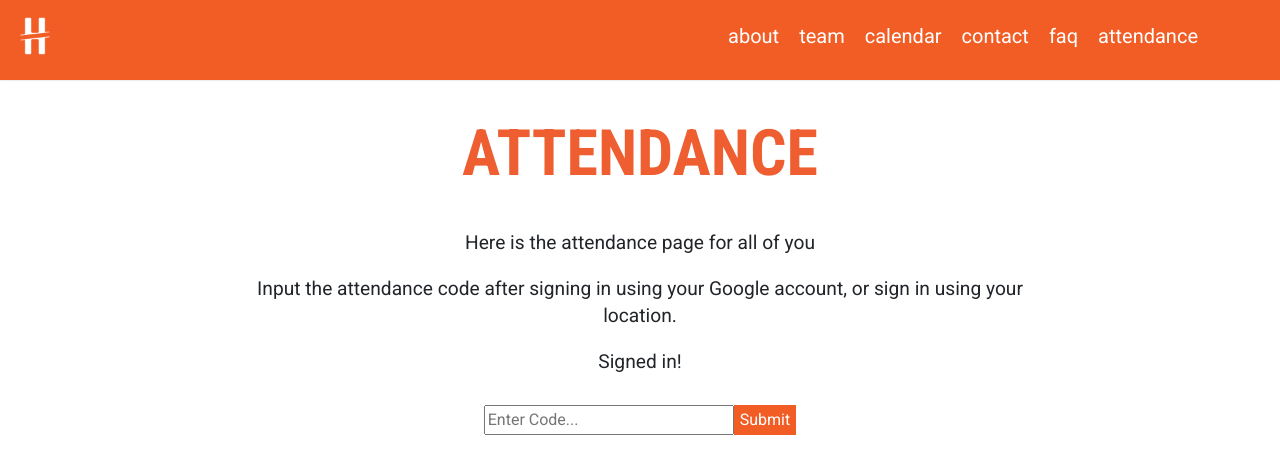
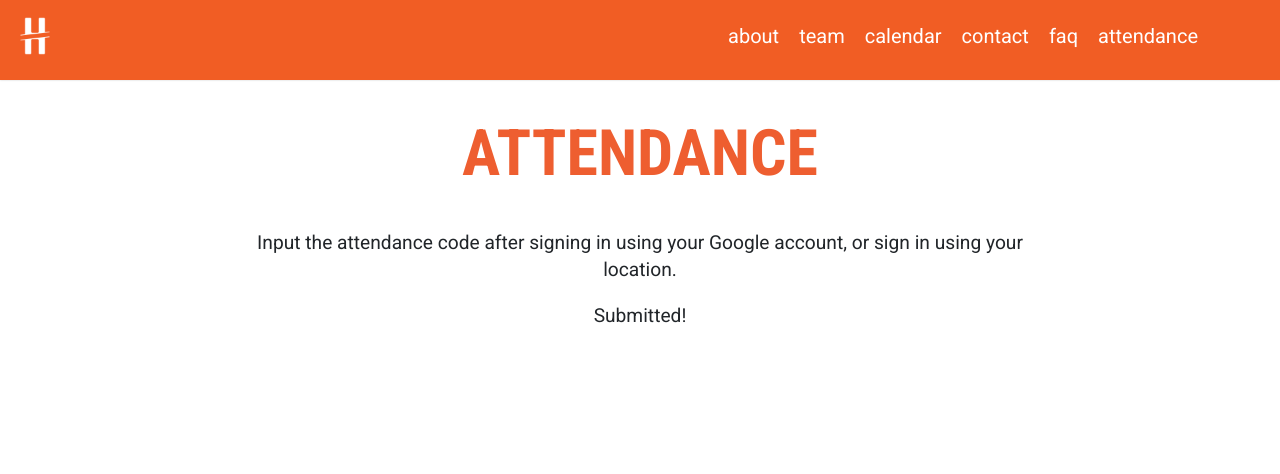
Before and after one commit to michiganhackers/mh-web-new, a React (Create React App) app: page /attendance in a window 1280 px wide. Both pictures are taken after typing "Sample" into the empty fields and a click on the input "Submit". Shown: the top 474 px of the page. Built offline with nearby package versions, Linux system fonts and the light colour scheme; no server answers.

Commit message:
Code Cleanup and User interface improvement
Cleans up some of the code: refactors out some of the functions. Also makes the user interface a little clearer.

```diff
--- a/src/components/AttendanceForm/Attendance.jsx
+++ b/src/components/AttendanceForm/Attendance.jsx
@@ -10,7 +10,6 @@ class Attendance extends Component {
 			<React.Fragment>
 				<Navbar />
 				<SubpageOuter header="attendance">
-					<StaticP>Here is the attendance page for all of you</StaticP>
 					<AttendanceForm />
 				</SubpageOuter>
 			</React.Fragment>
--- a/src/components/AttendanceForm/AttendanceForm.jsx
+++ b/src/components/AttendanceForm/AttendanceForm.jsx
@@ -48,24 +48,25 @@ class AttendanceForm extends React.Component {
 		this.handleChange = this.handleChange.bind(this);
 		this.sendCode = this.sendCode.bind(this);
 		this.processLocationSignIn = this.processLocationSignIn.bind(this);
+		this.checkInLocation = this.checkInLocation.bind(this);
+		this.getLocation = this.getLocation.bind(this);
 	}
 
 	componentDidMount(props) {
-		this.setState({
-			userLocation: navigator.geolocation.getCurrentPosition(position => {
-				const { latitude, longitude } = position.coords;
-				this.setState({
-					location: { lat: latitude, lng: longitude }
-				});
-			})
+		this.getLocation();
+	}
+
+	getLocation() {
+		navigator.geolocation.getCurrentPosition(position => {
+			console.log(position);
+			const { latitude, longitude } = position.coords;
+			this.setState({
+				location: { lat: latitude, lng: longitude }
+			}, this.checkInLocation);
 		});
 	}
 
-	processLocationSignIn(e) {
-		e.preventDefault();
-
-		let mh_backend = process.env.REACT_APP_MH_BACKEND_URL;
-
+	checkInLocation() {
 		if (
 			this.state.location.lat > NC_BOTTOM_LAT &&
 			this.state.location.lat < NC_TOP_LAT &&
@@ -89,6 +90,14 @@ class AttendanceForm extends React.Component {
 				is_in_location: true
 			});
 		}
+	}
+
+	processLocationSignIn(e) {
+		e.preventDefault();
+
+		let mh_backend = process.env.REACT_APP_MH_BACKEND_URL;
+
+
 		//handle location not working here
 		if (!this.state.is_in_location) return;
 
@@ -118,7 +127,7 @@ class AttendanceForm extends React.Component {
 		let mh_backend = process.env.REACT_APP_MH_BACKEND_URL;
 
 		let payload = {
-			code: this.state.address,
+			code: this.state.code,
 			uniqname: this.state.uniqname
 		};
 		axios({
@@ -146,7 +155,7 @@ class AttendanceForm extends React.Component {
 		return (
 			<EmailForm
 				onSubmit={
-					this.state.location.lat ? this.processLocationSignIn : this.sendCode
+					this.state.is_in_location ? this.processLocationSignIn : this.sendCode
 				}
 			>
 				<StaticP>
@@ -155,12 +164,12 @@ class AttendanceForm extends React.Component {
 				</StaticP>
 				{this.state.is_in_location ? (
 					<StaticP>You are in the location area</StaticP>
-				) : null}
-				{this.state.location.lat ? (
+				) : this.state.location.lat ? <StaticP>You are not in the location area</StaticP> : null}
+				{this.state.is_in_location && !this.state.submitted ? (
 					<CodeSubmitButton type="submit" value="Submit your location" />
 				) : null}
-				{this.state.submitted ? <StaticP>Signed in!</StaticP> : null}
-				{this.state.location.lat ? null : (
+				{this.state.submitted ? <StaticP>Submitted!</StaticP> : null}
+				{this.state.is_in_location || this.state.submitted ? null : (
 					<CodeInputBox
 						type=""
 						value={this.state.code}
@@ -168,7 +177,7 @@ class AttendanceForm extends React.Component {
 						placeholder="Enter Code..."
 					/>
 				)}
-				{this.state.location.lat ? null : (
+				{this.state.is_in_location || this.state.submitted ? null : (
 					<CodeSubmitButton type="submit" value="Submit" />
 				)}
 			</EmailForm>
```
